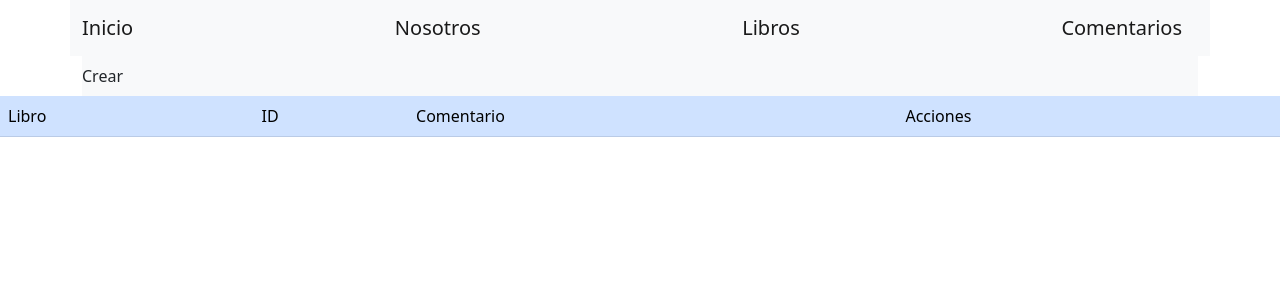
After one commit to FabrizioArnoletto/SitioWeb-Django, a Django app: template sistema/libreria/templates/libros/com.html in a window 1280 px wide. The commit adds this page. Shown: the top 300 px of the page. Run offline with Django 3.2, Linux system fonts and the light colour scheme; the template is opened without the code that fills it, so the values that code supplies are empty.

Commit message:
comentarios

```diff
--- a/sistema/libreria/models.py
+++ b/sistema/libreria/models.py
@@ -8,7 +8,7 @@ class Libro(models.Model):
     Promo=models.BooleanField(null=True,verbose_name="Promo")
 
     def __str__(self):
-        fila= "Titulo: " + self.Titulo + "-" + "Descripcion " + self.Descripcion
+        fila= " " + self.Titulo
         return fila
 
     def delete(self, using=None, Keep_parents=False):
--- a/sistema/libreria/templates/base.html
+++ b/sistema/libreria/templates/base.html
@@ -35,6 +35,11 @@
               aria-expanded="false" aria-label="Toggle navigation">
               <span class="navbar-toggler-icon"></span>
             </button>
+            <a class="navbar-brand" href="{%url 'com'%}">Comentarios</a>
+            <button class="navbar-toggler d-lg-none" type="button" data-bs-toggle="collapse" data-bs-target="#collapsibleNavId" aria-controls="collapsibleNavId"
+              aria-expanded="false" aria-label="Toggle navigation">
+              <span class="navbar-toggler-icon"></span>
+            </button>
             </div>
           </div>
         </nav>
--- /dev/null
+++ b/sistema/libreria/templates/libros/com.html
@@ -0,0 +1,57 @@
+<!DOCTYPE html>
+<html lang="es">
+{%extends "base.html"%}
+{%block titulo%} Libros {%endblock%}
+{%block contenido%}
+<div >
+<nav class="navbar navbar-expand-sm navbar-light bg-light">
+
+    <a class="dropdown-item" href="{%url 'crear'%}">Crear</a>
+            </ul>
+        </div>
+  </div>
+</nav>
+</div>
+<head>
+    <meta charset="UTF-8">
+    <meta name="viewport" content="width=device-width, initial-scale=1.0">
+    <title>Libros</title>
+</head>
+<body>
+    <header>
+    </header>
+</div>
+<tbody>
+<div class="table-responsive">
+    <thead>
+        <tbody>
+            <div class="col-md-12">
+            <table class="table">
+                <tr class="table-primary">
+                    <td>Libro</td>
+                    <td>ID</td>
+                    <td>Comentario</td>
+                    <td>Acciones</td>
+                    {% for comentario in comentarios %}
+                        <tr class="table-secondary">
+                            <td scope="row">{{libro.ID}}</td>
+                            <td>{{libro.ID_c}}</td>
+                            <td>{{libro.Comentario}}</td>
+                            <td>
+                                <a name="" id="" class="btn btn-info" href="{% url 'editar' comentario.ID %}" role="button">Editar </a>
+                                <a name="" id="" class="btn btn-danger" href="{% url 'eliminar' comentario.ID %}" role="button">Borrar</a>
+                            </td>
+                        </tr>
+                    {% endfor %}
+                </tr>
+            </table>
+            </div>
+        </tbody>
+    </thead>
+</div>
+</tbody>
+    <footer>
+    </footer>
+</body>
+</html>
+{%endblock%}
--- a/sistema/libreria/urls.py
+++ b/sistema/libreria/urls.py
@@ -13,4 +13,5 @@ urlpatterns = [
     path('crear/', views.crear, name='crear'),
     path('eliminar/<int:id>',views.eliminar, name='eliminar'),
     path('comentar/<int:id>',views.comentar, name='comentar'),
+    path('com/',views.com, name='com'),
 ]
--- a/sistema/libreria/views.py
+++ b/sistema/libreria/views.py
@@ -44,3 +44,9 @@ def comentar(request,id):
         formulario.save()
         return redirect('libros')
     return render(request, 'libros\comentar.html', {'coment':id})
+
+
+def com(request):
+    comentarios = comentarios.objects.all()
+    #print(libros)
+    return render(request, 'libros/com.html', {'comentarios':comentarios})
```
